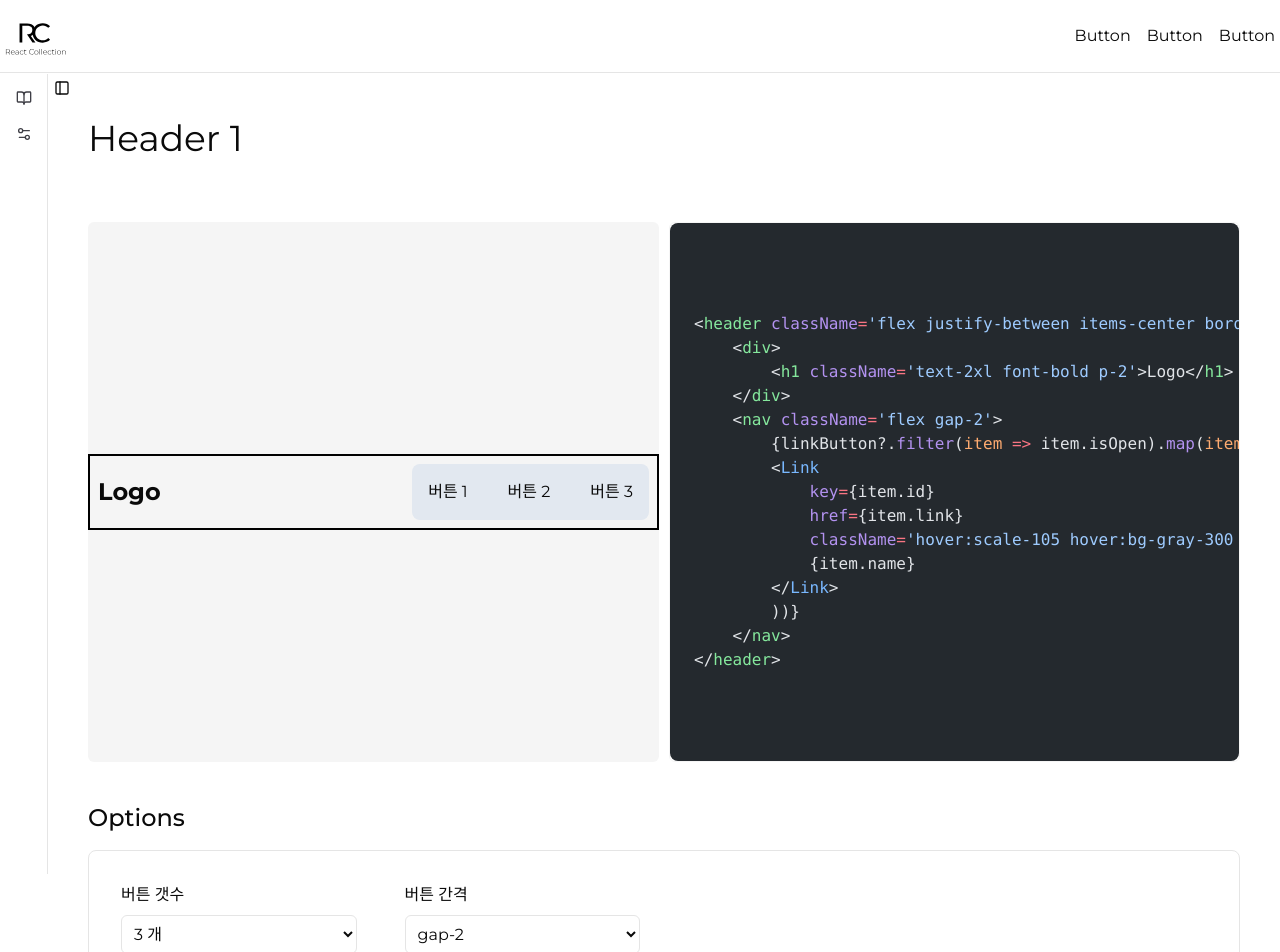
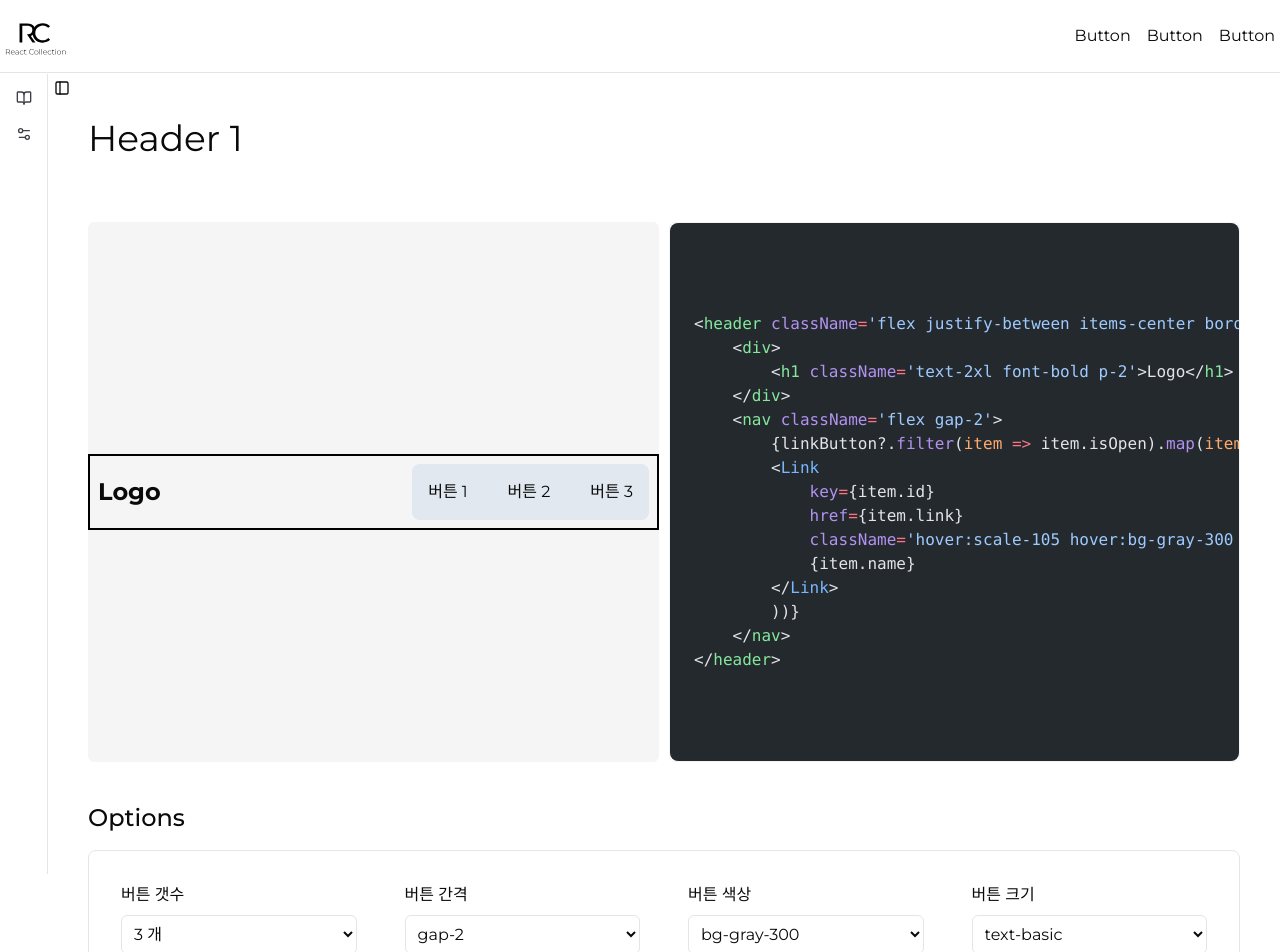
Before and after one commit to Squad357/React-Collection, a Next.js app: page /1 in a window 1280 px wide. Shown: the top 952 px of the page. Built offline with nearby package versions, Linux system fonts and the light colour scheme.

Commit message:
🚚 [Route] 타입 재정의 및 분류

```diff
--- a/src/collections/headers/option/index.ts
+++ b/src/collections/headers/option/index.ts
@@ -3,11 +3,11 @@ import { OptionList } from '@/types/optionList';
 export const headerOptionList: OptionList = [
   {
     label: '버튼 갯수',
-    default: 3,
+    default: '3',
     items: [
       {
         id: 1,
-        name: 1,
+        name: '1',
         optionValue: '1 개',
         extra: {
           tag: '버튼 1',
@@ -15,7 +15,7 @@ export const headerOptionList: OptionList = [
       },
       {
         id: 2,
-        name: 2,
+        name: '2',
         optionValue: '2 개',
         extra: {
           tag: '버튼 2',
@@ -23,7 +23,7 @@ export const headerOptionList: OptionList = [
       },
       {
         id: 3,
-        name: 3,
+        name: '3',
         optionValue: '3 개',
         extra: {
           tag: '버튼 3',
@@ -31,7 +31,7 @@ export const headerOptionList: OptionList = [
       },
       {
         id: 4,
-        name: 4,
+        name: '4',
         optionValue: '4 개',
         extra: {
           tag: '버튼 4',
@@ -39,7 +39,7 @@ export const headerOptionList: OptionList = [
       },
       {
         id: 5,
-        name: 5,
+        name: '5',
         optionValue: '5 개',
         extra: {
           tag: '버튼 5',
@@ -80,15 +80,69 @@ export const headerOptionList: OptionList = [
     ],
   },
 
-  // {
-  //   label: '버튼 색상',
-  //   default: 'bg-gray-300',
-  // },
+  {
+    label: '버튼 색상',
+    default: 'bg-gray-300',
+    items: [
+      {
+        id: 1,
+        name: 'bg-gray-100',
+        optionValue: 'bg-gray-100',
+      },
+      {
+        id: 2,
+        name: 'bg-gray-300',
+        optionValue: 'bg-gray-300',
+      },
+      {
+        id: 3,
+        name: 'bg-gray-500',
+        optionValue: 'bg-gray-500',
+      },
+      {
+        id: 4,
+        name: 'bg-gray-700',
+        optionValue: 'bg-gray-700',
+      },
+      {
+        id: 5,
+        name: 'bg-gray-900',
+        optionValue: 'bg-gray-900',
+      },
+    ],
+  },
 
-  // {
-  //   label: '버튼 크기',
-  //   default: 'text-sm',
-  // },
+  {
+    label: '버튼 크기',
+    default: 'text-basic',
+    items: [
+      {
+        id: 1,
+        name: 'text-xs',
+        optionValue: 'text-xs',
+      },
+      {
+        id: 2,
+        name: 'text-basic',
+        optionValue: 'text-basic',
+      },
+      {
+        id: 3,
+        name: 'text-lg',
+        optionValue: 'text-lg',
+      },
+      {
+        id: 4,
+        name: 'text-xl',
+        optionValue: 'text-xl',
+      },
+      {
+        id: 5,
+        name: 'text-2xl',
+        optionValue: 'text-2xl',
+      },
+    ],
+  },
 
   // {
   //   label: '버튼 텍스트 색상',
--- a/src/lib/categoryComponents.ts
+++ b/src/lib/categoryComponents.ts
@@ -1,4 +1,4 @@
-import { PreviewProps } from '@/types/props';
+import { PreviewProps } from '@/types/props/previewProps';
 import dynamic from 'next/dynamic';
 import { ComponentType } from 'react';
 
--- a/src/types/optionList/index.ts
+++ b/src/types/optionList/index.ts
@@ -10,7 +10,7 @@ export type OptionList = Option[];
  */
 export interface Option {
   label: string;
-  default: number | string;
+  default: string;
   items: Item[];
 }
 
--- a/src/types/props/index.ts
+++ b/src/types/props/previewProps.ts
@@ -4,5 +4,6 @@ import { Option } from '../optionList';
  */
 export interface PreviewProps {
   optionList: Option[];
-  [key: string]: boolean | Option[];
+  [key: string]: boolean | Option[] | Record<string, boolean>;
+  animate: Record<string, boolean>;
 }
```
Also changed, not shown: src/types/props/codeProps.ts (added, +10 -0 lines).
